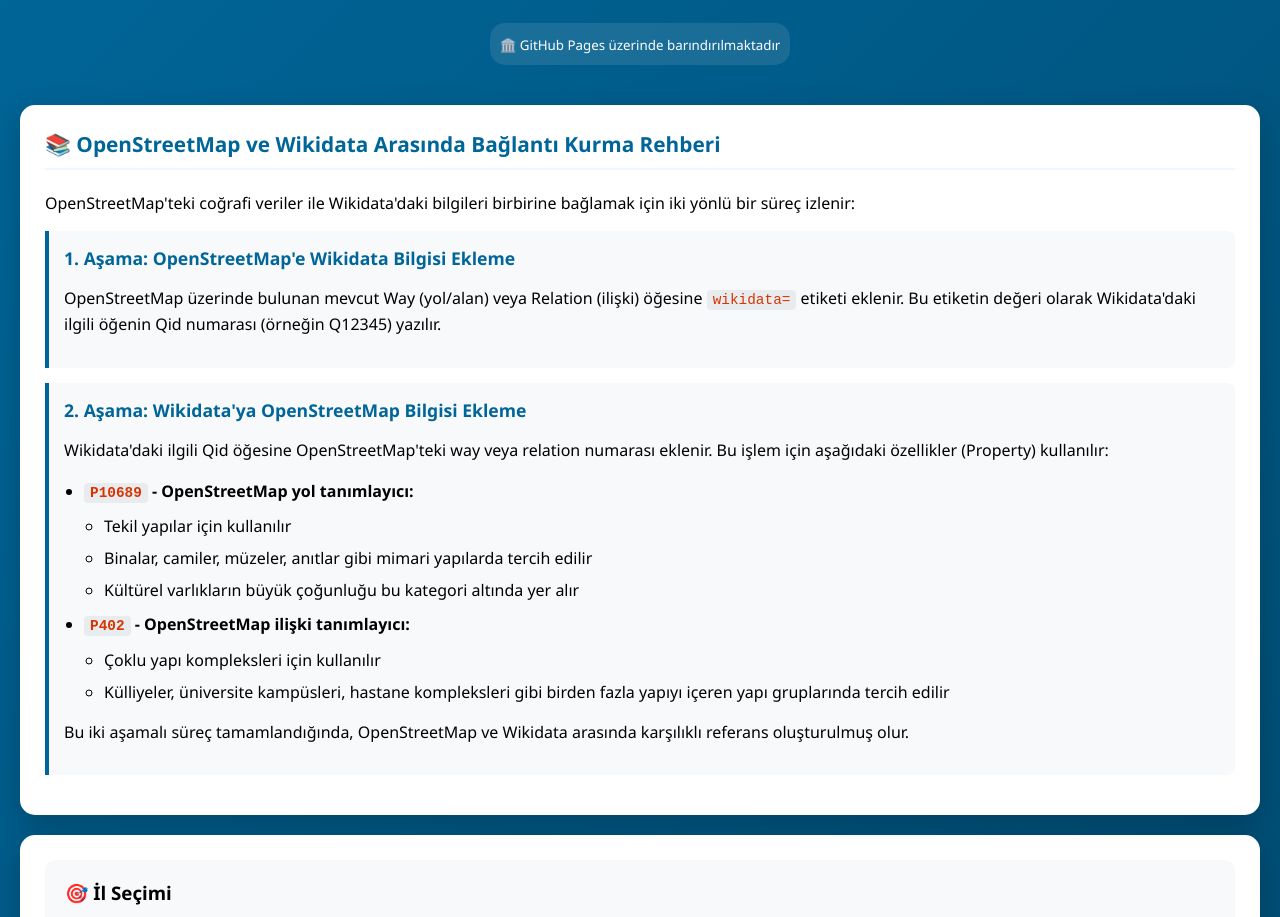
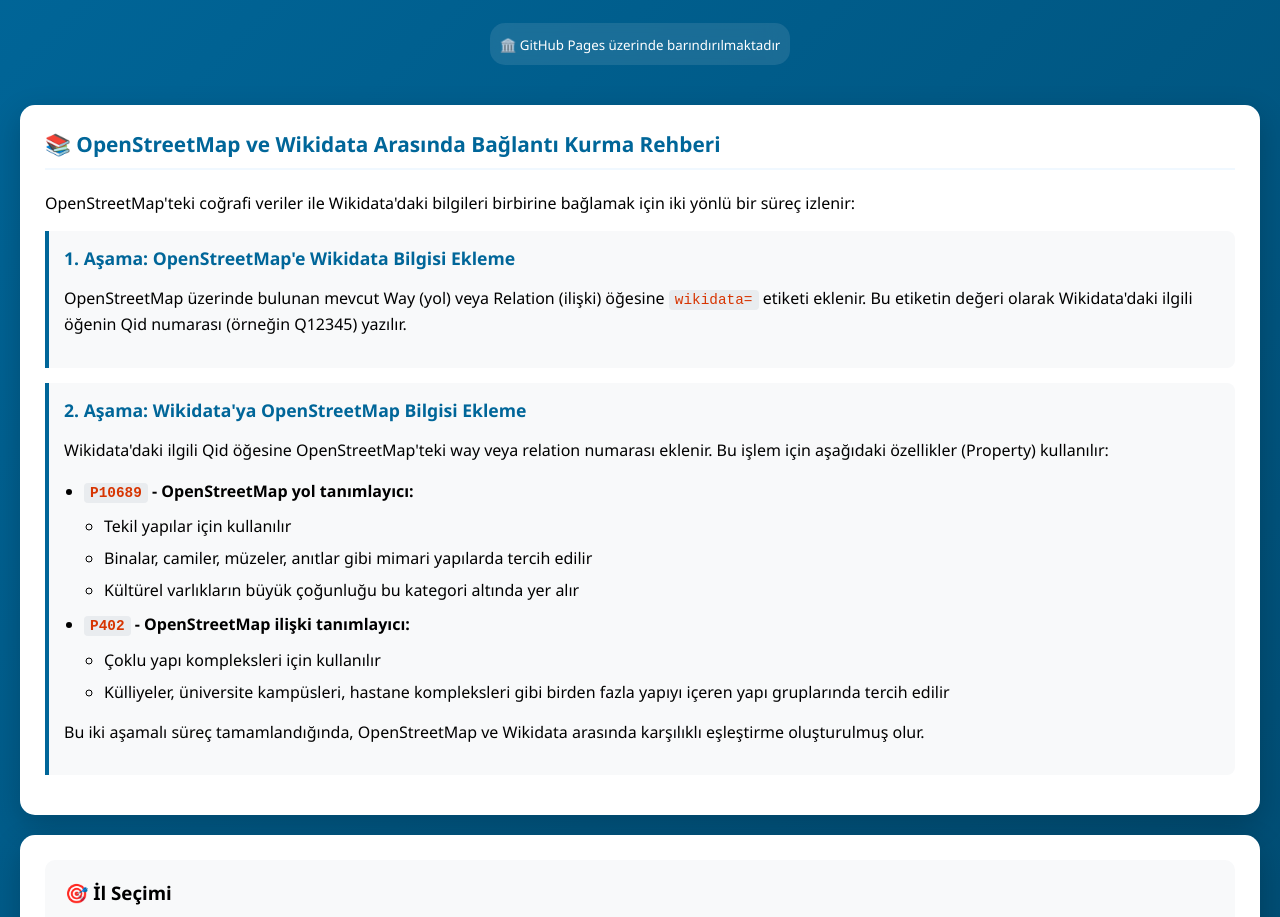
Before and after one commit to wikidatamap/wikidatamap.github.io, a plain HTML site: page index.html in a window 1280 px wide. Shown: the part 116-1033 px from the top of the page. Drawn offline with nearby package versions, Linux system fonts and the light colour scheme.

Commit message:
Update index.html

```diff
--- a/index.html
+++ b/index.html
@@ -312,7 +312,7 @@
 
             <div class="step">
                 <h4>1. Aşama: OpenStreetMap'e Wikidata Bilgisi Ekleme</h4>
-                <p>OpenStreetMap üzerinde bulunan mevcut Way (yol/alan) veya Relation (ilişki) öğesine <span class="property-code">wikidata=</span> etiketi eklenir. Bu etiketin değeri olarak Wikidata'daki ilgili öğenin Qid numarası (örneğin Q12345) yazılır.</p>
+                <p>OpenStreetMap üzerinde bulunan mevcut Way (yol) veya Relation (ilişki) öğesine <span class="property-code">wikidata=</span> etiketi eklenir. Bu etiketin değeri olarak Wikidata'daki ilgili öğenin Qid numarası (örneğin Q12345) yazılır.</p>
             </div>
 
             <div class="step">
@@ -333,7 +333,7 @@
                         </ul>
                     </li>
                 </ul>
-                <p>Bu iki aşamalı süreç tamamlandığında, OpenStreetMap ve Wikidata arasında karşılıklı referans oluşturulmuş olur.</p>
+                <p>Bu iki aşamalı süreç tamamlandığında, OpenStreetMap ve Wikidata arasında karşılıklı eşleştirme oluşturulmuş olur.</p>
             </div>
         </div>
 
```
